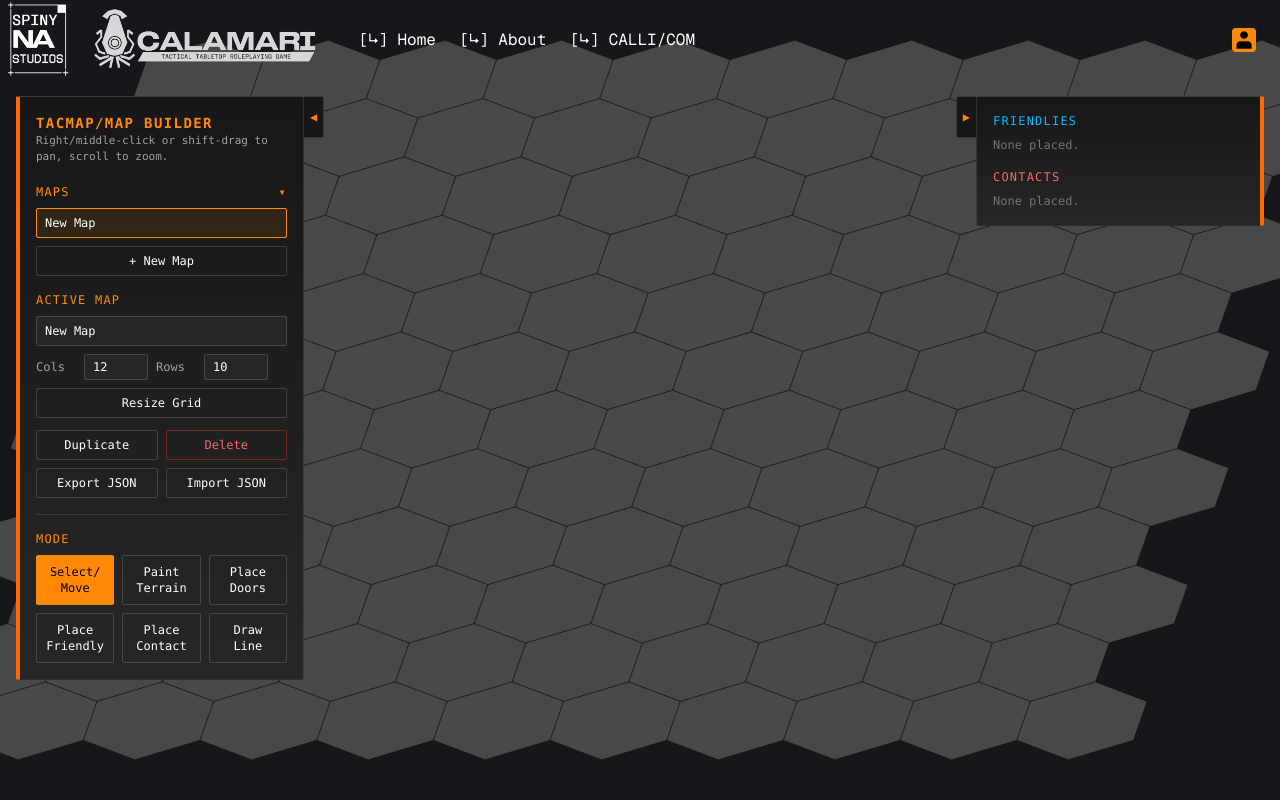
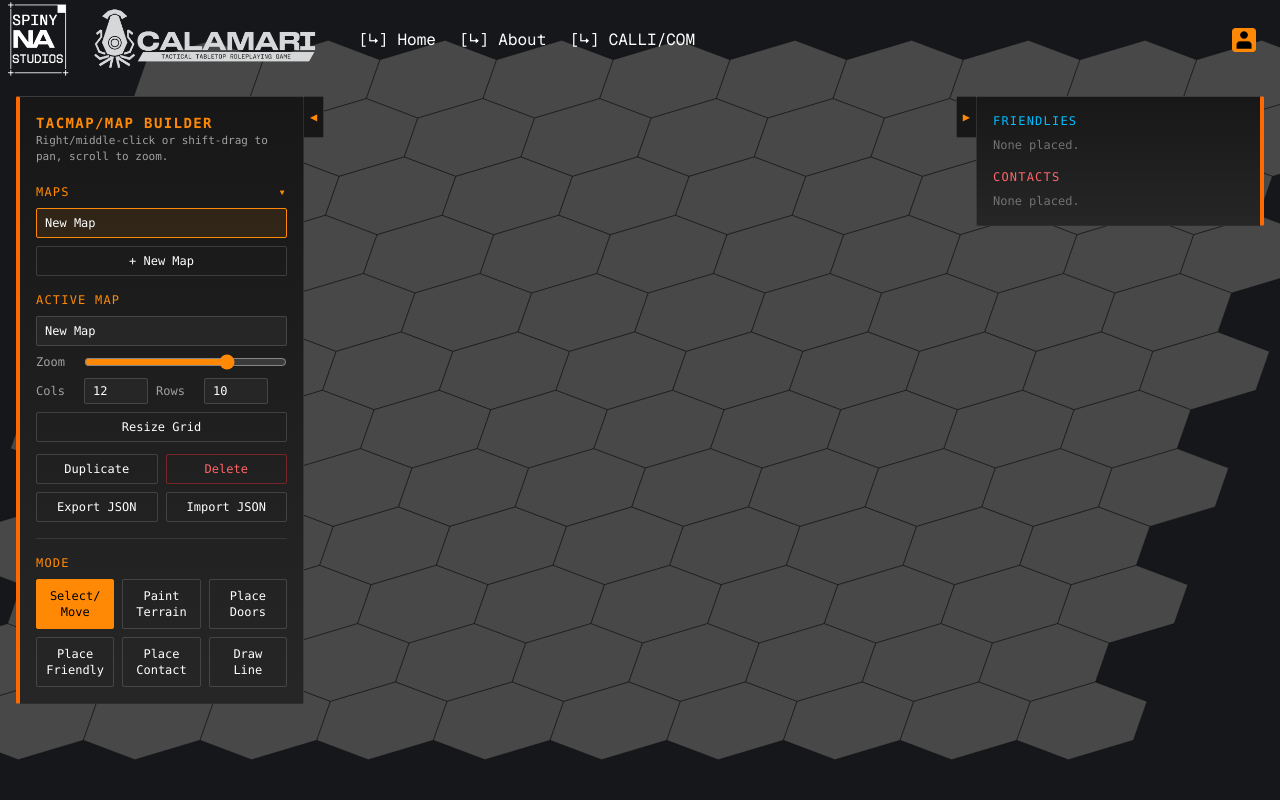
Before and after one commit to RudrNaik/CALLICOM, a React (Vite) app in the folder frontend/: page /CALLICOM/VTT in a window 1280 px wide. Shown: the top 800 px of the page. Built offline with nearby package versions, Linux system fonts and the light colour scheme.

Commit message:
implemented a zoom slider and smoother zoom in and out for the map.

```diff
--- a/frontend/src/VTT.jsx
+++ b/frontend/src/VTT.jsx
@@ -46,6 +46,8 @@ export default function VTTPage() {
   const [addScale, setAddScale] = useState(DEFAULT_FRIENDLY_SCALE);
   const [selectedTokenId, setSelectedTokenId] = useState(null);
   const [showRangeOverlay, setShowRangeOverlay] = useState(true);
+  const [zoom, setZoom] = useState(55);
+  const [zoomRequest, setZoomRequest] = useState(null);
   const [leftOpen, setLeftOpen] = useState(true);
   const [rightOpen, setRightOpen] = useState(true);
 
@@ -128,6 +130,8 @@ export default function VTTPage() {
             doorType={doorType}
             doorState={doorState}
             onTokenClick={handleTokenClick}
+            zoomRequest={zoomRequest}
+            onZoomChange={setZoom}
           />
         )}
       </div>
@@ -161,6 +165,11 @@ export default function VTTPage() {
             onResize={resizeGrid}
             onExport={exportMap}
             onImport={importMap}
+            zoom={zoom}
+            onZoomChange={(z) => {
+              setZoom(z);
+              setZoomRequest({ zoom: z });
+            }}
           />
           <div className="border-t border-white/10 pt-4">
             <VTTToolbar
--- a/frontend/src/components/VTT/MapManagerPanel.jsx
+++ b/frontend/src/components/VTT/MapManagerPanel.jsx
@@ -1,4 +1,5 @@
 import { useEffect, useRef, useState } from "react";
+import { MIN_ZOOM, MAX_ZOOM } from "./VTTCanvas";
 
 export default function MapManagerPanel({
   maps,
@@ -11,6 +12,8 @@ export default function MapManagerPanel({
   onResize,
   onExport,
   onImport,
+  zoom,
+  onZoomChange,
 }) {
   const fileInputRef = useRef(null);
   const [cols, setCols] = useState(activeMap?.cols ?? 12);
@@ -92,6 +95,19 @@ export default function MapManagerPanel({
           />
 
           <div className="flex items-center gap-2">
+            <label className="text-xs text-neutral-400 w-10">Zoom</label>
+            <input
+              type="range"
+              min={Math.log(MIN_ZOOM)}
+              max={Math.log(MAX_ZOOM)}
+              step={0.005}
+              value={Math.log(zoom ?? 55)}
+              onChange={(e) => onZoomChange?.(Math.exp(Number(e.target.value)))}
+              className="flex-1 accent-orange-400"
+            />
+          </div>
+
+          <div className="flex items-center gap-2">
             <label className="text-xs text-neutral-400 w-10">Cols</label>
             <input
               type="number"
--- a/frontend/src/components/VTT/VTTCanvas.jsx
+++ b/frontend/src/components/VTT/VTTCanvas.jsx
@@ -61,9 +61,13 @@ const WORLD_ROTATION = Math.PI / 4;
 // centers and corners consistently and the grid still tiles seamlessly.
 const SHEAR_X_PER_Y = 0.35;
 const STAND_HEIGHT = 0.45; // world units a token badge floats above its hex, purely visual
-const MIN_ZOOM = 5;
-const MAX_ZOOM = 140;
-const ZOOM_WHEEL_SENSITIVITY = 0.18;
+export const MIN_ZOOM = 5;
+export const MAX_ZOOM = 140;
+// Wheel zoom is multiplicative (zoom *= exp(-delta * k)) so each notch is the
+// same percentage change at any zoom level; deltaY is clamped so a fast
+// scroll or a big trackpad flick can't jump too far in one event.
+const ZOOM_WHEEL_SENSITIVITY = 0.0006;
+const ZOOM_WHEEL_MAX_DELTA = 120;
 // Close = blue, medium = green, long = yellow. Anything past long range
 // (band 4+) gets no tint at all.
 const BAND_TINTS = [null, "59,130,246", "34,197,94", "234,179,8", null];
@@ -224,6 +228,8 @@ export default function VTTCanvas({
   doorType,
   doorState,
   onTokenClick,
+  zoomRequest,
+  onZoomChange,
 }) {
   const canvasRef = useRef(null);
   const containerRef = useRef(null);
@@ -728,6 +734,28 @@ export default function VTTCanvas({
     return () => window.removeEventListener("keydown", onKey);
   }, [mode]);
 
+  // Report the camera zoom to the parent (display only), and apply explicit
+  // slider requests by zooming about the viewport center. Requests are a
+  // one-way channel: echoing the reported zoom back into the camera would
+  // race with rapid wheel events and snap the zoom back and forth.
+  useEffect(() => {
+    onZoomChange?.(camera.zoom);
+  }, [camera.zoom]);
+
+  useEffect(() => {
+    if (!zoomRequest || size.width === 0) return;
+    const next = Math.min(MAX_ZOOM, Math.max(MIN_ZOOM, zoomRequest.zoom));
+    setCamera((cam) => {
+      if (Math.abs(cam.zoom - next) < 1e-6) return cam;
+      const px = size.width / 2;
+      const py = size.height / 2;
+      const [wx, wz] = unproject(px, py, cam);
+      const [ix, iy] = isoProject(wx, wz);
+      return { zoom: next, x: px - ix * next, y: py - iy * next };
+    });
+    // eslint-disable-next-line react-hooks/exhaustive-deps
+  }, [zoomRequest]);
+
   // React's synthetic onWheel listener is passive by default, so
   // preventDefault() inside it throws — attach a native listener instead.
   useEffect(() => {
@@ -741,7 +769,8 @@ export default function VTTCanvas({
       setCamera((cam) => {
         const [wx, wz] = unproject(px, py, cam);
         const [ix, iy] = isoProject(wx, wz);
-        const nextZoom = Math.min(MAX_ZOOM, Math.max(MIN_ZOOM, cam.zoom - e.deltaY * ZOOM_WHEEL_SENSITIVITY));
+        const delta = Math.max(-ZOOM_WHEEL_MAX_DELTA, Math.min(ZOOM_WHEEL_MAX_DELTA, e.deltaY));
+        const nextZoom = Math.min(MAX_ZOOM, Math.max(MIN_ZOOM, cam.zoom * Math.exp(-delta * ZOOM_WHEEL_SENSITIVITY)));
         return {
           zoom: nextZoom,
           x: px - ix * nextZoom,
```
